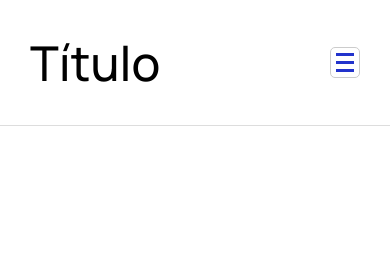
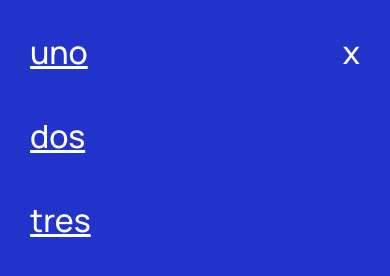
Before and after one commit to albadpromero/ejemplo-git, a plain HTML site: page index.html in a window 390 px wide. Both pictures are taken after a click on the button 345 px from the left and 62 px from the top of the page. Drawn offline with Linux system fonts and the light colour scheme.

Commit message:
funcionalidad del menú desplegable

```diff
--- a/estilo.css
+++ b/estilo.css
@@ -51,7 +51,7 @@ nav a{
         margin-top: 40px;
     }
     nav a{
-        font-size: 4em;
+        font-size: 2em;
         color: white;
     }
     .cerrar{
--- a/js/funciones.js
+++ b/js/funciones.js
@@ -0,0 +1,9 @@
+const navegacion = document.querySelector("nav");
+const botones = document.querySelectorAll(".abrir, .cerrar");
+
+
+for(let i = 0; i < botones.length; i++){
+    botones[i].addEventListener("click", function(){
+        navegacion.className = i == 0 ? "desplegado" : "";
+    });
+}
```
